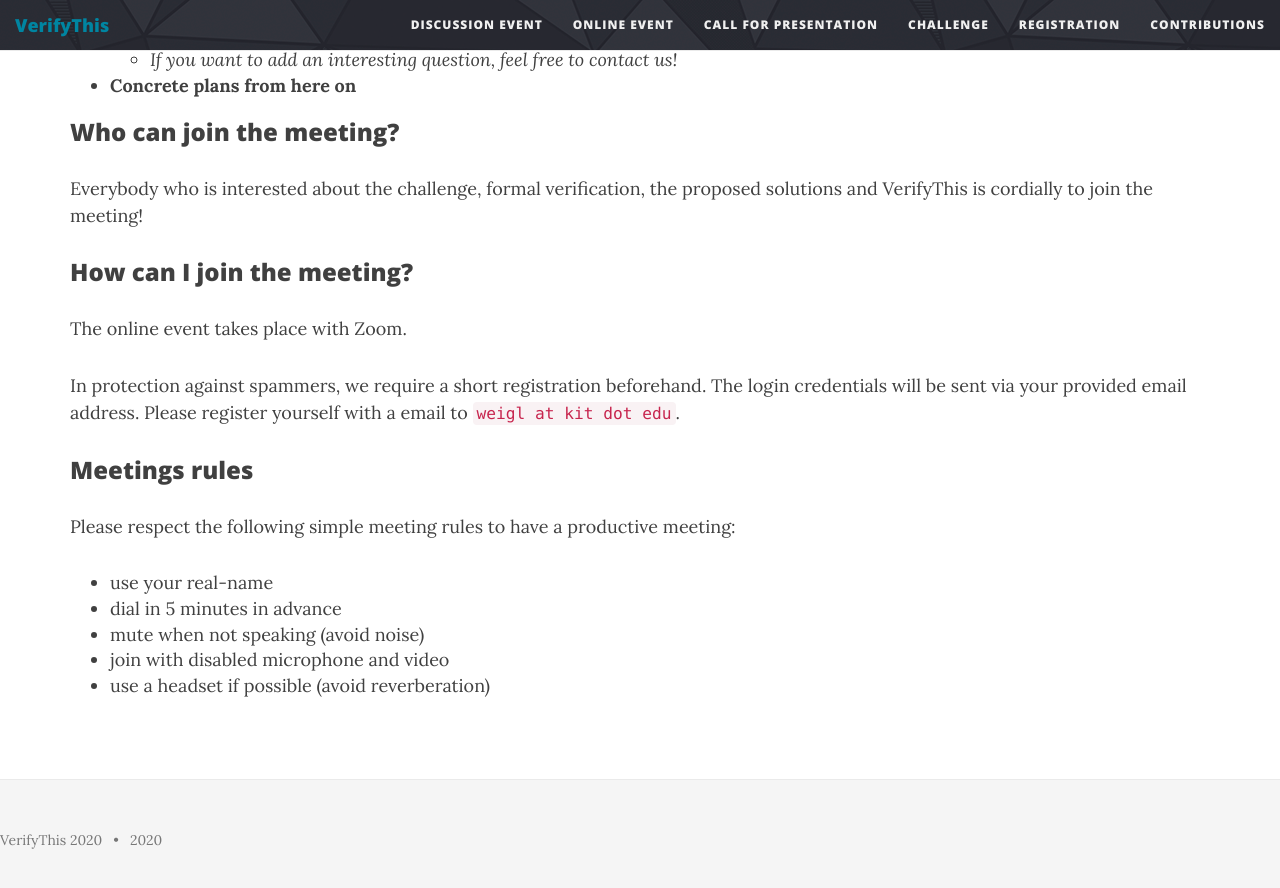
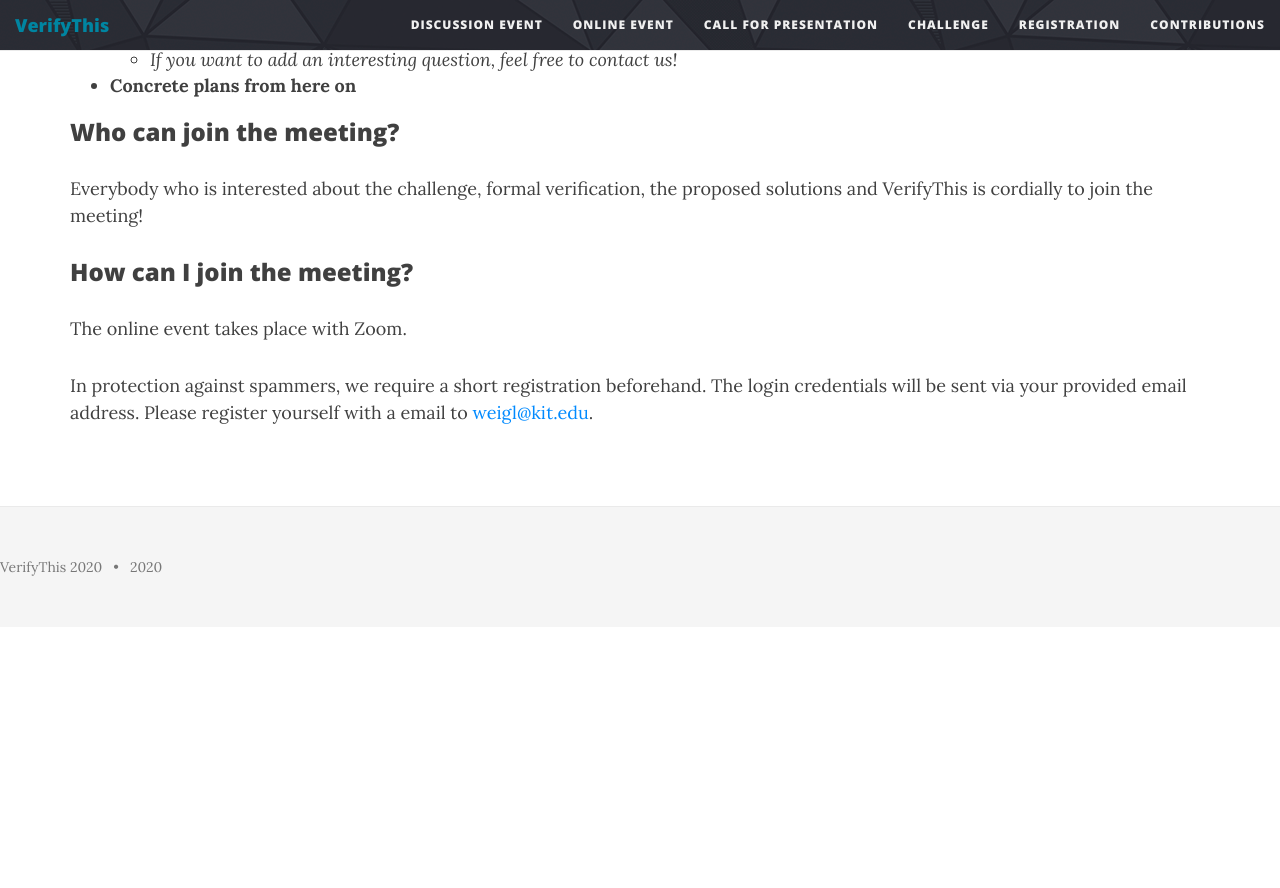
Before and after one commit to verifythis/verifythis.github.io, a Jekyll site: the page built from online-event-nov.html, in a window 1280 px wide and 900 px high, scrolled down 1090 px. Shown: the top 888 px of the window. Built offline with Jekyll 4.4.1, drawn with Linux system fonts in a browser that asks for light colours; after the commit the page ends 1717 px from its top, so only the background shows below that.

Commit message:
correct time

```diff
--- a/online-event-nov.html
+++ b/online-event-nov.html
@@ -110,27 +110,14 @@ use of contract languages in their specifications.</p>
     In protection against spammers, we require a short registration
     beforehand.  The login credentials will be sent via your provided
     email address.  Please register yourself
-    <!-- via our <a href="https://forms.gle/ujCR1vFebCZ5Jn1m8">Google
-         Form/a> or --> with a email to <code>weigl at kit dot
-         edu</code>.
+    with a email to
+    <a href="mailto:weigl@kit.edu?subject=VTLTC registration">weigl@kit.edu</a>.
 </p>
 
-<!--<p>
+<!--
+<p>
     If you havn't got any meeting information (meeting URL + id) until Sunday
     evening. Please just write me (<code>weigl at kit dot edu</code>) short
     message. I have might miss you.
-</p>-->
-
-<h3>Meetings rules</h3>
-
-<p>
-    Please respect the following simple meeting rules to have a
-    productive meeting:
-    <ul>
-        <li>use your real-name</li>
-        <li>dial in 5 minutes in advance</li>
-        <li>mute when not speaking (avoid noise)</li>
-        <li>join with disabled microphone and video</li>
-        <li>use a headset if possible (avoid reverberation)</li>
-    </ul>
 </p>
+-->
```
Also changed, not shown: other parts of online-event-nov.html (+1 -1 lines).
